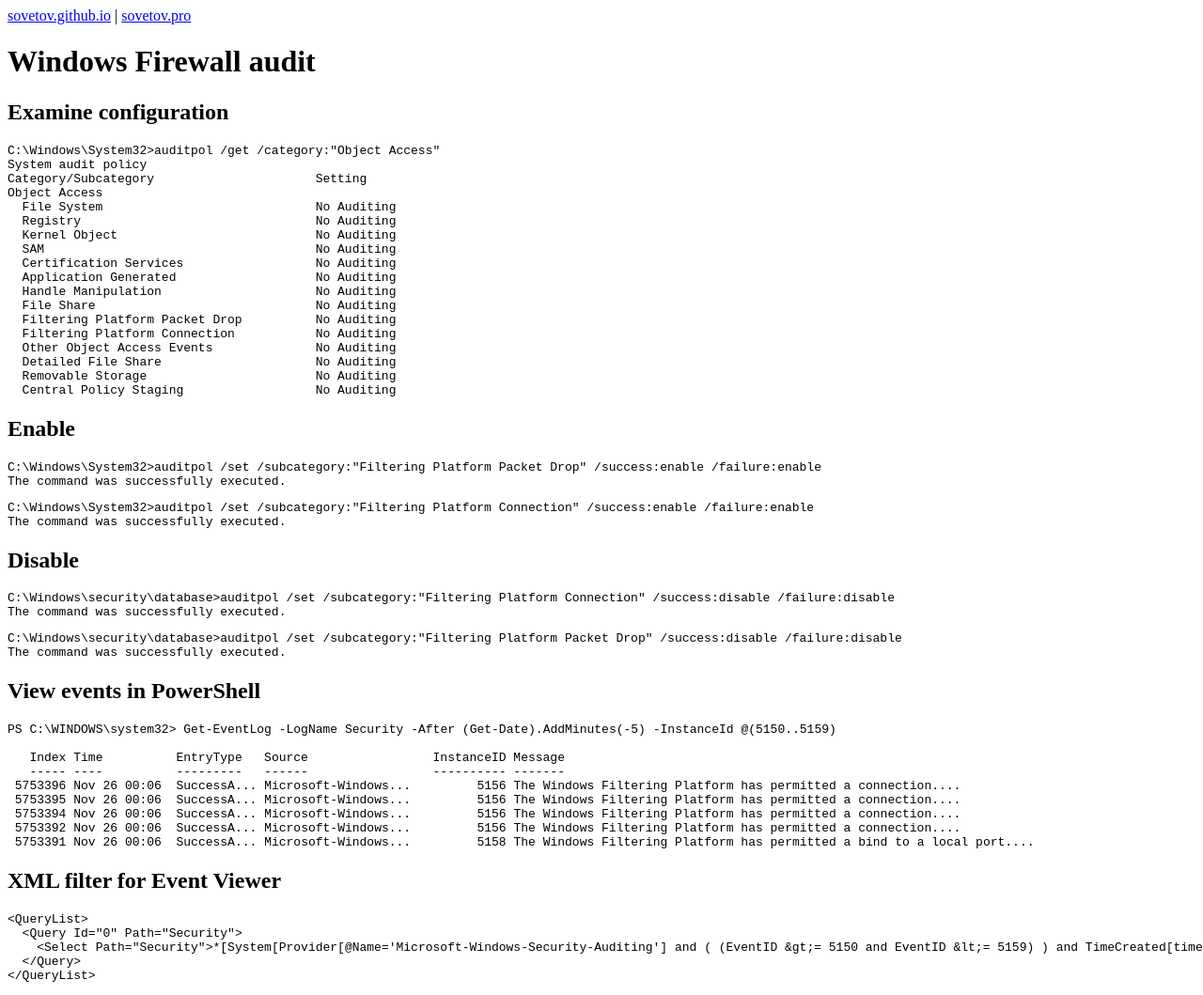
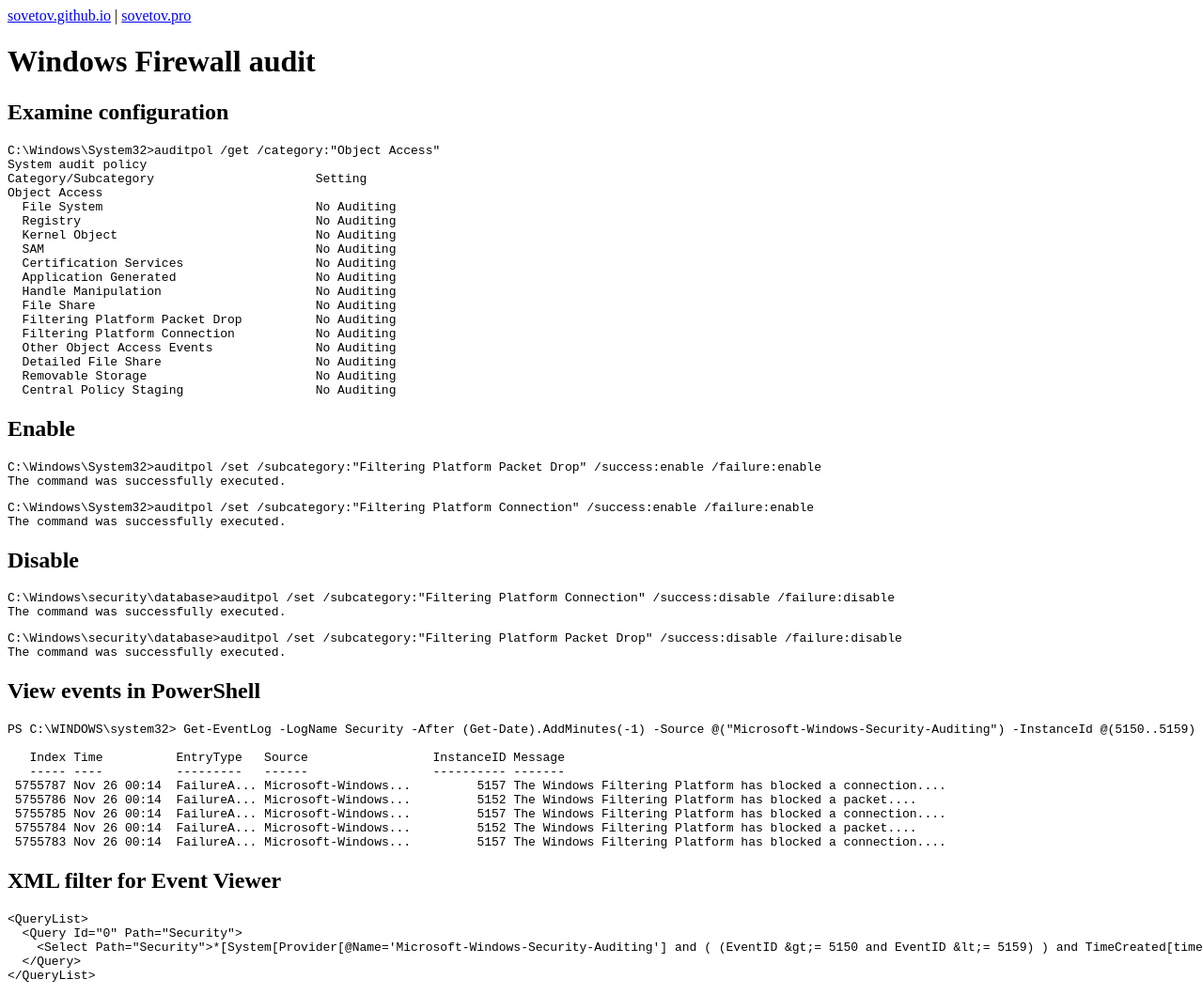
Before and after one commit to sovetov/sovetov.github.io, a Jekyll site: the page built from windows-firewall-audit.md, in a window 1280 px wide. Shown: the whole page at 94% size. Built offline with Jekyll 4.4.1, drawn with Linux system fonts in a browser that asks for light colours; our own code applies the rules of GitHub Pages for plain Markdown files.

Commit message:
Include event source (provider) into PowerShell command for Firewall Audit

````diff
--- a/windows-firewall-audit.md
+++ b/windows-firewall-audit.md
@@ -50,15 +50,15 @@ The command was successfully executed.
 ## View events in PowerShell
 
 ```powershell
-PS C:\WINDOWS\system32> Get-EventLog -LogName Security -After (Get-Date).AddMinutes(-5) -InstanceId @(5150..5159)
+PS C:\WINDOWS\system32> Get-EventLog -LogName Security -After (Get-Date).AddMinutes(-1) -Source @("Microsoft-Windows-Security-Auditing") -InstanceId @(5150..5159)
 
    Index Time          EntryType   Source                 InstanceID Message
    ----- ----          ---------   ------                 ---------- -------
- 5753396 Nov 26 00:06  SuccessA... Microsoft-Windows...         5156 The Windows Filtering Platform has permitted a connection....
- 5753395 Nov 26 00:06  SuccessA... Microsoft-Windows...         5156 The Windows Filtering Platform has permitted a connection....
- 5753394 Nov 26 00:06  SuccessA... Microsoft-Windows...         5156 The Windows Filtering Platform has permitted a connection....
- 5753392 Nov 26 00:06  SuccessA... Microsoft-Windows...         5156 The Windows Filtering Platform has permitted a connection....
- 5753391 Nov 26 00:06  SuccessA... Microsoft-Windows...         5158 The Windows Filtering Platform has permitted a bind to a local port....
+ 5755787 Nov 26 00:14  FailureA... Microsoft-Windows...         5157 The Windows Filtering Platform has blocked a connection....
+ 5755786 Nov 26 00:14  FailureA... Microsoft-Windows...         5152 The Windows Filtering Platform has blocked a packet....
+ 5755785 Nov 26 00:14  FailureA... Microsoft-Windows...         5157 The Windows Filtering Platform has blocked a connection....
+ 5755784 Nov 26 00:14  FailureA... Microsoft-Windows...         5152 The Windows Filtering Platform has blocked a packet....
+ 5755783 Nov 26 00:14  FailureA... Microsoft-Windows...         5157 The Windows Filtering Platform has blocked a connection....
 ```
 
 ## XML filter for Event Viewer
````
